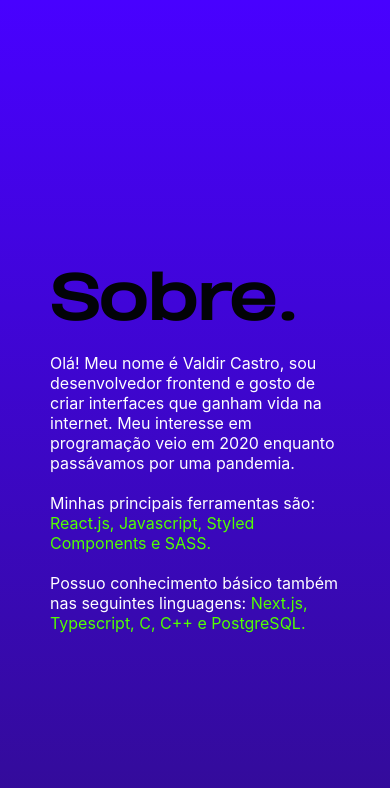
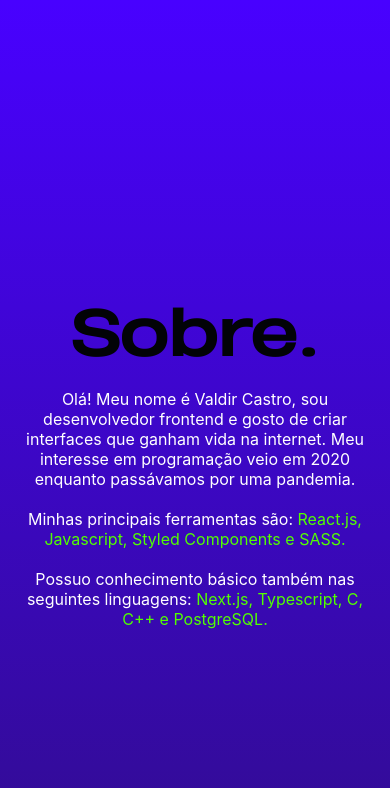
Before and after one commit to valdircaf/Portfolio-ver2, a React (Create React App) app: page /about in a window 390 px wide. Shown: the top 788 px of the page. Built offline with nearby package versions, Linux system fonts and the light colour scheme.

Commit message:
Correction of about page responsivity

```diff
--- a/src/styles/Components/about.scss
+++ b/src/styles/Components/about.scss
@@ -19,58 +19,44 @@
   align-items: center;
   padding: 270px 50px 0 0;
   animation: showAbout .5s;
-  overflow: hidden;
-  max-height: 100vh;
-  @include mixins.notebook{
-    padding: 380px 50px 0 50px;
+  max-height: 100%;
+  @include mixins.notebook2{
+    padding: 470px 50px 0 0;
   }
-
-  @include mixins.notebook2{
-    padding: 320px 50px 0 50px;
+  @include mixins.phone2{
+    padding: 290px 0 0 0;
+    gap: 0;
   }
-
-
-  @include mixins.tablet{
-    display: block;
-    padding: 470px 30px;
-  }
-
-  @include mixins.phone{
-    padding: 470px 30px;
-    display: block;
-  }
-
-  @include mixins.iphone{
-    padding: 270px 30px;
-    display: block;
-  }
-
   .texts{
     width: 600px;
     color: #FFF;
-    @include mixins.tablet{
+    @include mixins.menuProjects-notebook1{
+      width: 500px;
+    }
+    @include mixins.phone2{
       width: 100%;
-      padding: 0 20px;
+      text-align: center;
+      height: 120%;
+      padding: 16px;
     }
     h1{
       font-family: variables.$logo-fontFamily;
       font-size: 128px;
       margin-bottom: 18px;
       color: variables.$menu-fontColor;
-      @include mixins.notebook{
+      @include mixins.menuProjects-notebook1{
         font-size: 110px;
       }
-      @include mixins.tablet{
-        font-size: 80px;
-        overflow: hidden;
+      @include mixins.about-notebook{
+        font-size: 100px;
       }
-      @include mixins.iphone{
+      @include mixins.phone2{
         font-size: 60px;
       }
     }
     p{
       font-size: 24px;
-      @include mixins.phone{
+      @include mixins.phone2{
         font-size: 16px;
       }
       span{
@@ -85,6 +71,9 @@
       @include mixins.tablet{
         display: none;
       }
+      @include mixins.notebook2{
+        width: 250px;
+      }
     }
   }
 }
```
